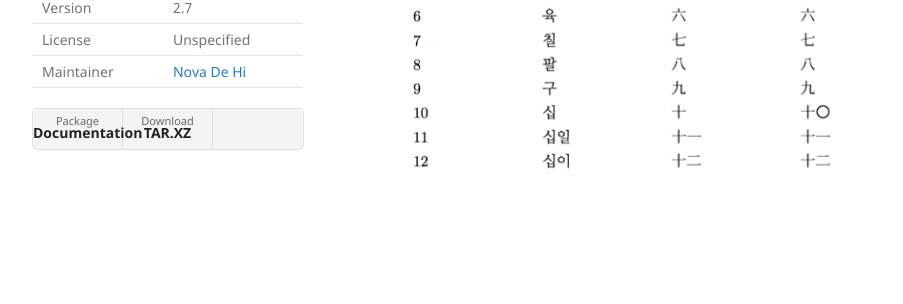
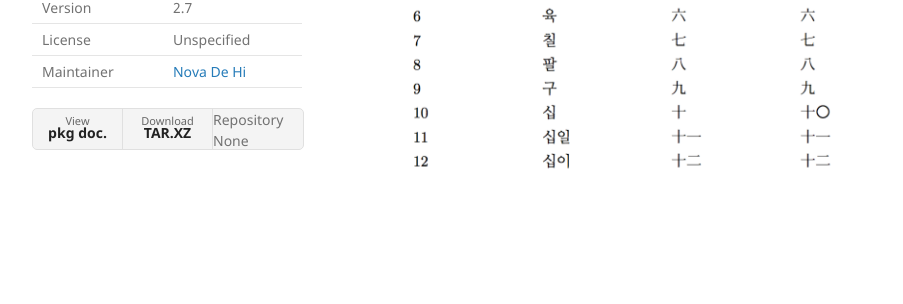
Before and after one commit to KoreanTUG/ktugpr-browser, a Jekyll site: the page built from pkg/hanjacnt.md, in a window 1280 px wide. Shown: the part 232-536 px from the top of the page, without its empty margins (178-1081 px from the left). Built offline with Jekyll 4.4.1, drawn with Linux system fonts in a browser that asks for light colours.

Commit message:
Fix button text

```diff
--- a/_layouts/package.html
+++ b/_layouts/package.html
@@ -35,9 +35,9 @@ layout: default
     </tr>
   </table>
   <ul>
-    <li><a href="https://raw.githubusercontent.com/KoreanTUG/KTUGPrivateRepo/master/archive/{{ page.pkg_name }}.doc/doc/latex/{{ page.pkg_name }}/{{ page.doc }}">Package <strong>Documentation</strong></a></li>
+    <li><a href="https://raw.githubusercontent.com/KoreanTUG/KTUGPrivateRepo/master/archive/{{ page.pkg_name }}.doc/doc/latex/{{ page.pkg_name }}/{{ page.doc }}">View <strong>pkg doc.</strong></a></li>
     <li><a href="https://raw.githubusercontent.com/KoreanTUG/KTUGPrivateRepo/master/archive/{{ page.pkg_name }}.tar.xz">Download <strong>TAR.XZ</strong></a></li>
-    {% if page.repo_url %}<li><a href="{{ page.repo_url }}">View On <strong>GitHub</strong></a></li>{% endif %}
+    <li>{% if page.repo_url %} <a href="{{ page.repo_url }}">View On <strong>GitHub</strong></a> {% else %} Repository None {% endif %}</li>
   </ul>
 </header>
 <section>
```
